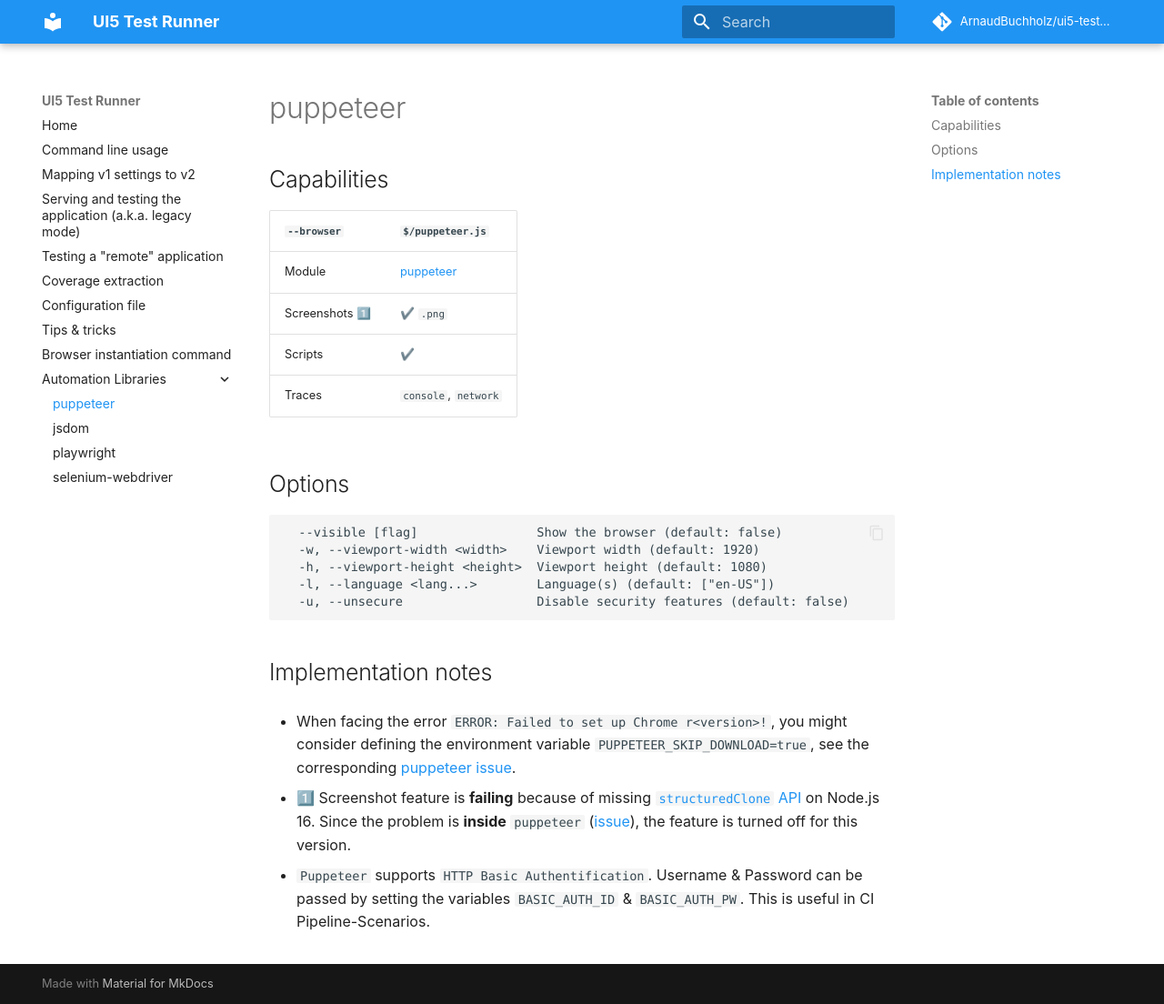
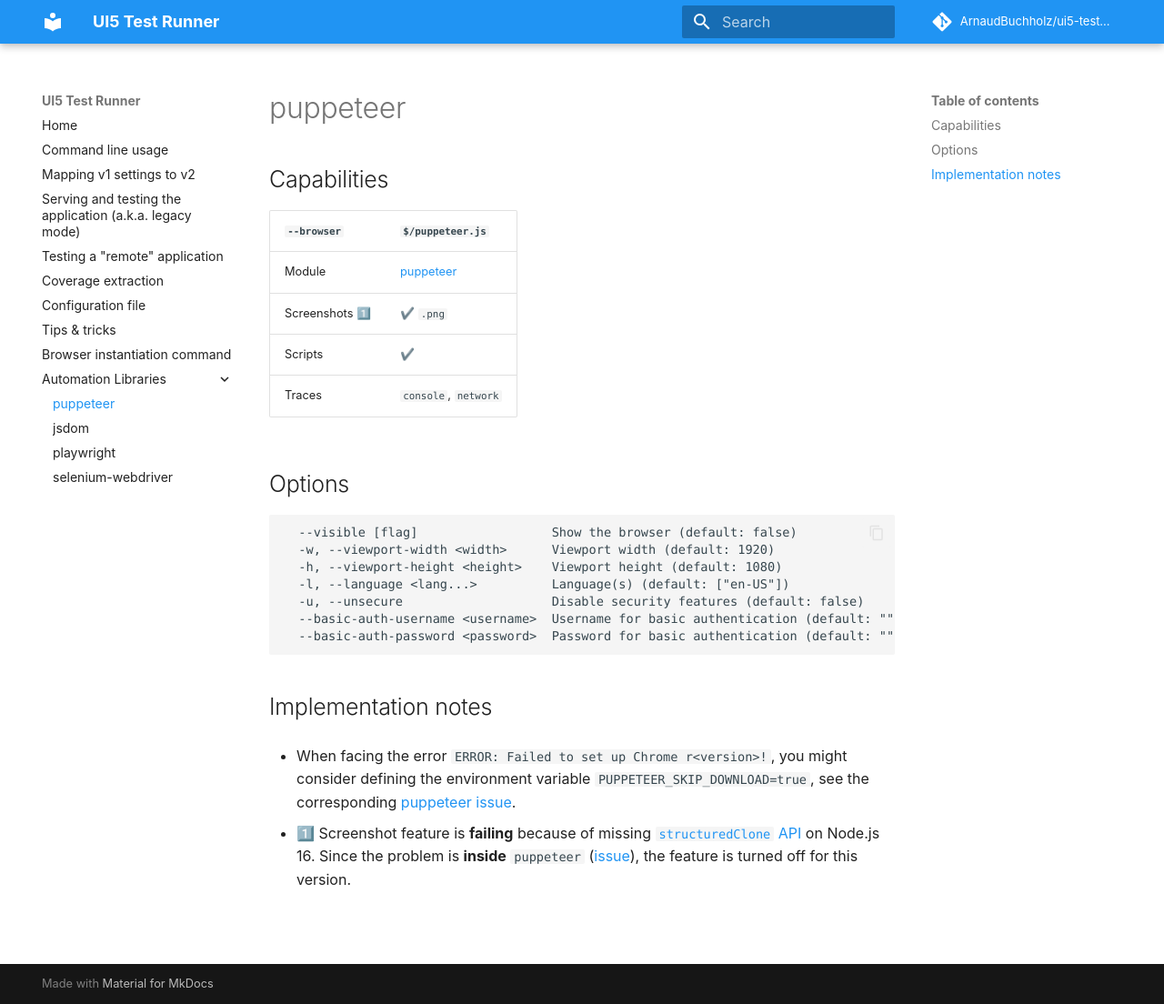
Before and after one commit to ArnaudBuchholz/ui5-test-runner, an MkDocs documentation site: the page built from docs/puppeteer.md, in a window 1280 px wide and 1104 px high. Shown: the whole window at 91% size. Built offline with MkDocs 1.6.1 and Material for MkDocs 9.7.7, drawn with Linux system fonts in a browser that asks for light colours; comment, search, counter and statistics services are not loaded.

Commit message:
rebuild docs

````diff
--- a/docs/puppeteer.md
+++ b/docs/puppeteer.md
@@ -11,11 +11,13 @@
 
 ## Options
 ```text
-  --visible [flag]                Show the browser (default: false)
-  -w, --viewport-width <width>    Viewport width (default: 1920)
-  -h, --viewport-height <height>  Viewport height (default: 1080)
-  -l, --language <lang...>        Language(s) (default: ["en-US"])
-  -u, --unsecure                  Disable security features (default: false)
+  --visible [flag]                  Show the browser (default: false)
+  -w, --viewport-width <width>      Viewport width (default: 1920)
+  -h, --viewport-height <height>    Viewport height (default: 1080)
+  -l, --language <lang...>          Language(s) (default: ["en-US"])
+  -u, --unsecure                    Disable security features (default: false)
+  --basic-auth-username <username>  Username for basic authentication (default: "")
+  --basic-auth-password <password>  Password for basic authentication (default: "")
 ```
 
 ## Implementation notes
@@ -23,5 +25,3 @@
 * When facing the error `ERROR: Failed to set up Chrome r<version>!`, you might consider defining the environment variable `PUPPETEER_SKIP_DOWNLOAD=true`, see the corresponding [puppeteer issue](https://github.com/puppeteer/puppeteer/issues/6492).
 
 * 1️⃣ Screenshot feature is **failing** because of missing [`structuredClone` API](https://developer.mozilla.org/en-US/docs/Web/API/structuredClone#browser_compatibility) on Node.js 16. Since the problem is **inside** `puppeteer` ([issue](https://github.com/puppeteer/puppeteer/issues/11004)), the feature is turned off for this version.
-
-* `Puppeteer` supports `HTTP Basic Authentification`. Username & Password can be passed by setting the variables `BASIC_AUTH_ID` & `BASIC_AUTH_PW`. This is useful in CI Pipeline-Scenarios.
````
Also changed, not shown: docs/usage.md (+2 -0 lines).
